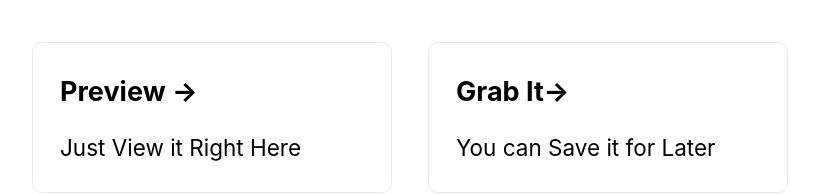
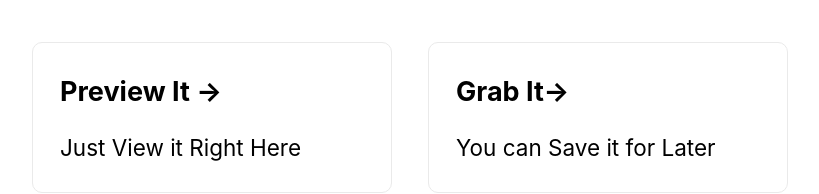
Before and after one commit to brunoalfred/brunoalfred.github.io, a Next.js app: page /posts/resume in a window 1280 px wide. Shown: the part 261-455 px from the top of the page, without its empty margins (230-1049 px from the left). Built offline with nearby package versions, Linux system fonts and the light colour scheme.

Commit message:
Edited the resume page and favicon

```diff
--- a/pages/posts/resume.js
+++ b/pages/posts/resume.js
@@ -24,7 +24,7 @@ export default function Resume() {
 
 
                             <a className={styles.card}>
-                                <h3>Preview &rarr;</h3>
+                                <h3>Preview It &rarr;</h3>
                                 <p>Just View it Right Here</p>
                             </a>
 
@@ -49,16 +49,18 @@ export default function Resume() {
                                 <style jsx>
                                     {
                                         `
-                     a {
+
+                                        a {
                         text-decoration: none;
                     }
-                            a:link, a:visited {
+                                     a:link, a:visited {
                            color: black;
                         }
-                a:hover {
-                    color:blue;
+                     a:hover {
+                        color:blue;
                     }
-                                        `
+
+                    `
                                     }
 
                                 </style>
```
Also changed, not shown: 1 other file (tests, documents, lock files or other folders).
